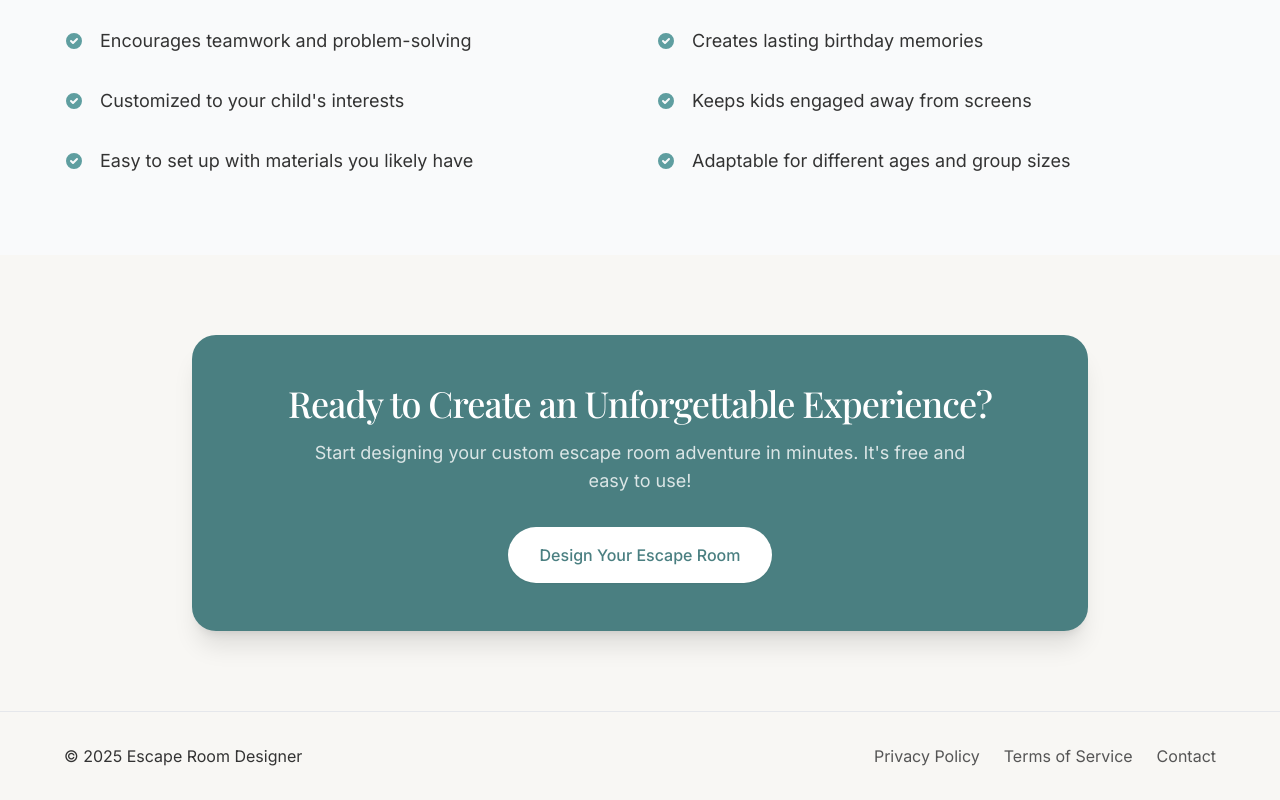
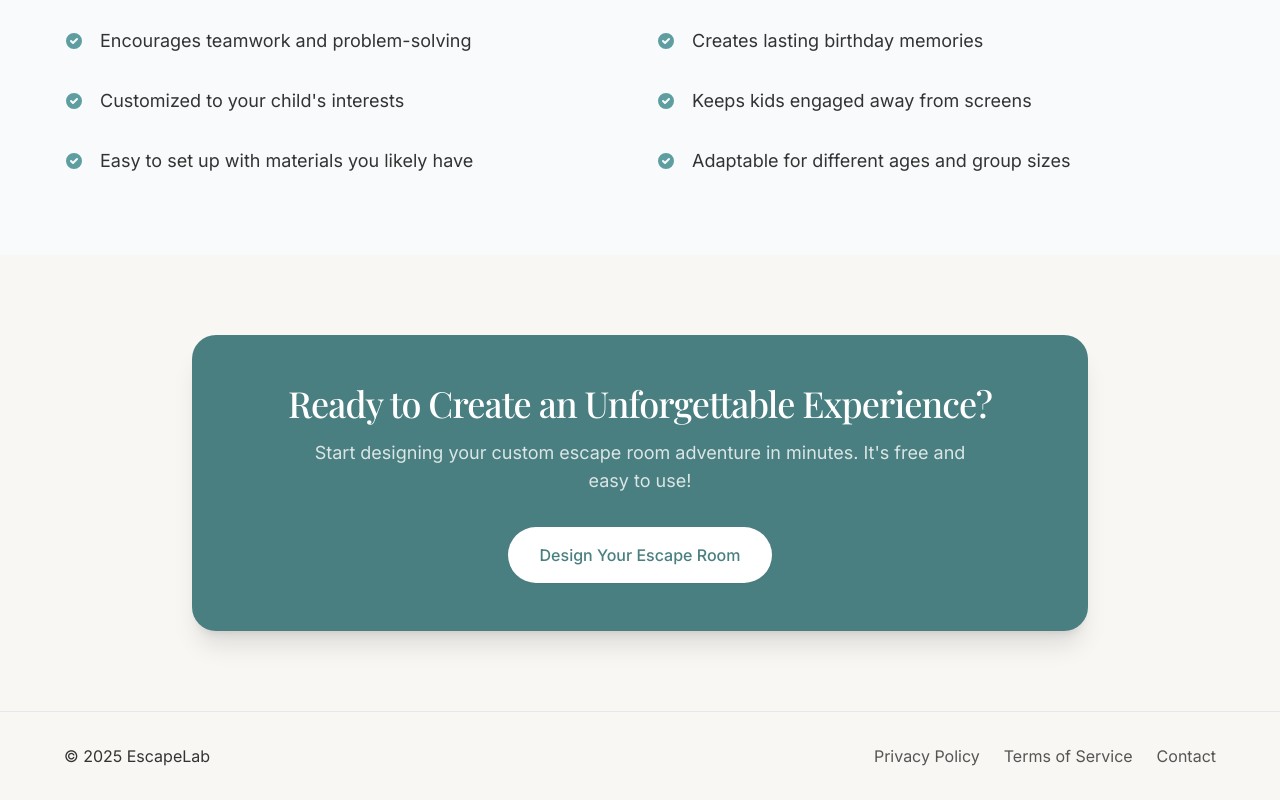
Before and after one commit to afedyurin1219/playful-escape-design, a React (Vite) app: page / in a window 1280 px wide. Shown: the part 1573-2373 px from the top of the page. Built offline with nearby package versions, Linux system fonts and the light colour scheme.

Commit message:
Rename project to EscapeLab
Renamed the project from Escape Room Designer to EscapeLab.

```diff
--- a/index.html
+++ b/index.html
@@ -1,10 +1,11 @@
+
 <!DOCTYPE html>
 <html lang="en">
   <head>
     <meta charset="UTF-8" />
     <meta name="viewport" content="width=device-width, initial-scale=1.0" />
-    <title>playful-escape-design</title>
-    <meta name="description" content="Lovable Generated Project" />
+    <title>EscapeLab</title>
+    <meta name="description" content="Design your own escape room adventures at home" />
     <meta name="author" content="Lovable" />
     <meta property="og:image" content="/og-image.png" />
   </head>
--- a/src/pages/Index.tsx
+++ b/src/pages/Index.tsx
@@ -259,7 +259,7 @@ const Index = () => {
       {/* Footer */}
       <footer className="py-8 px-6 border-t border-gray-200">
         <div className="max-w-6xl mx-auto flex flex-col md:flex-row justify-between items-center">
-          <p className="mb-4 md:mb-0">© {new Date().getFullYear()} Escape Room Designer</p>
+          <p className="mb-4 md:mb-0">© {new Date().getFullYear()} EscapeLab</p>
           <div className="flex space-x-6">
             <a href="#" className="text-charcoal-light hover:text-teal transition-colors">Privacy Policy</a>
             <a href="#" className="text-charcoal-light hover:text-teal transition-colors">Terms of Service</a>
--- a/src/pages/Result.tsx
+++ b/src/pages/Result.tsx
@@ -85,7 +85,7 @@ ${escapeRoom.prizes.join(', ')}
       {/* Header */}
       <header className="py-6 px-6 border-b border-gray-200 mb-8">
         <div className="max-w-6xl mx-auto flex justify-between items-center">
-          <a href="/" className="text-2xl font-display text-teal">Escape Room Designer</a>
+          <a href="/" className="text-2xl font-display text-teal">EscapeLab</a>
           <div className="flex space-x-3">
             <Button
               variant="outline"
```
Also changed, not shown: 1 other file (tests, documents, lock files or other folders).
